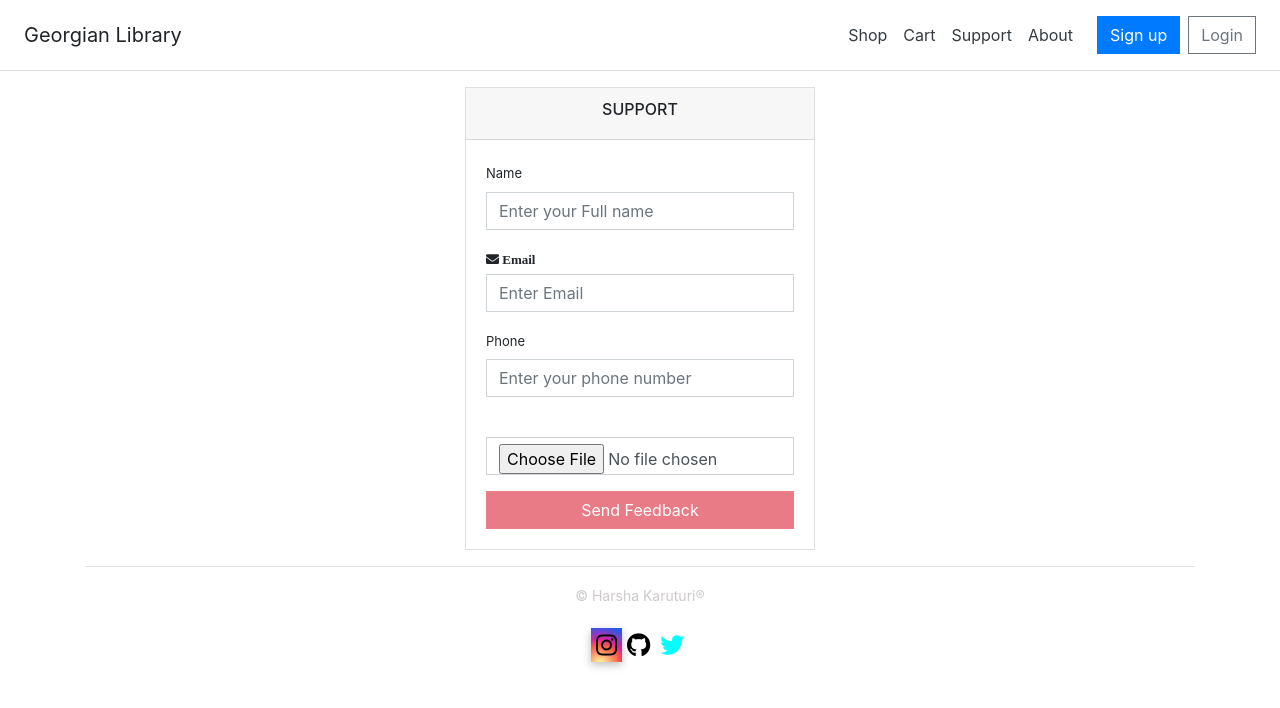
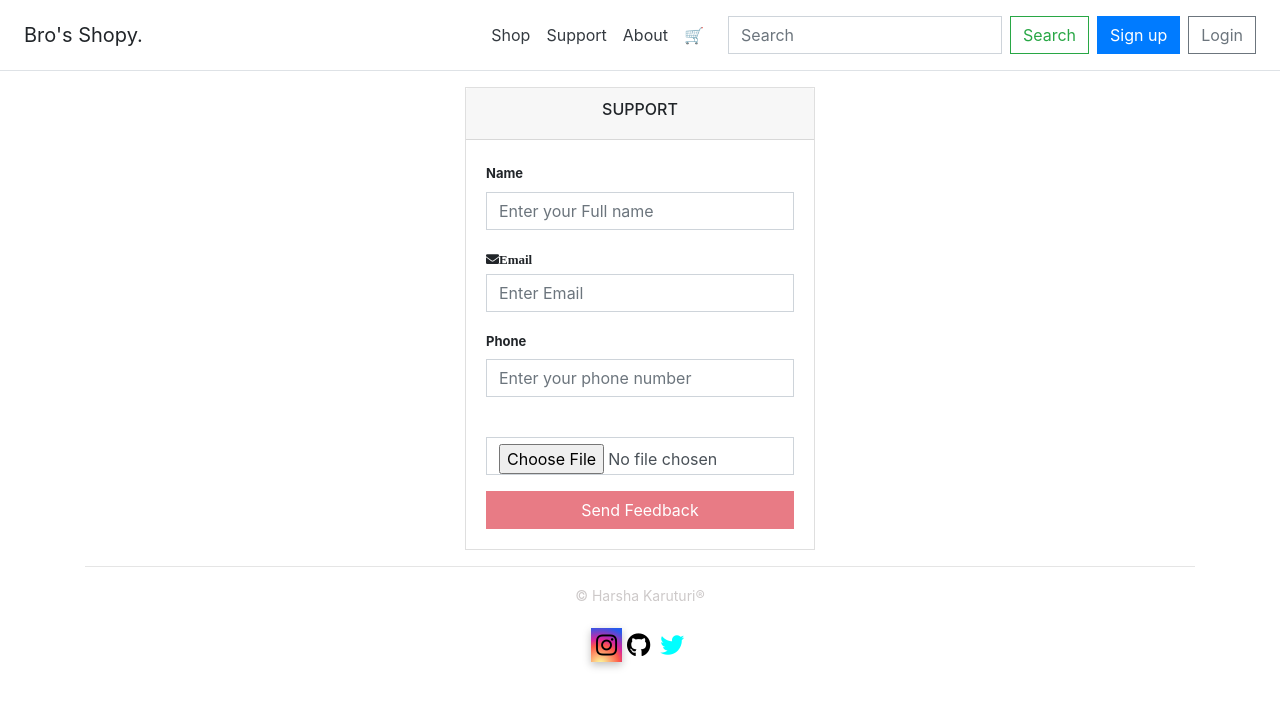
Before and after one commit to sharsha2/shopping-cart, an Angular app: page /support in a window 1280 px wide. Shown: the top 708 px of the page. Built offline with nearby package versions, Linux system fonts and the light colour scheme.

Commit message:
Updated overall page view including nav bar and products and name of the site

```diff
--- a/db.json
+++ b/db.json
@@ -2,38 +2,38 @@
   "products": [
     {
       "id": 1,
-      "name": "c++ book",
-      "description": "By Bjrne",
-      "imageUrl": "https://encrypted-tbn0.gstatic.com/images?q=tbn:ANd9GcT_NbTtQ9GXjanhReClnIlW-feJ_Uq7068flvJMpOZY21BDvtJgJkqdIHmyc1M_lCUYNfNrG9s&usqp=CAc",
+      "name": "Jack & jones",
+      "description": "Jack & jones T-Shirt",
+      "imageUrl": "https://image.s5a.com/is/image/TheBay/5713756687573_main?wid=984&hei=1312&qlt=90&resMode=sharp2&op_usm=0.9,1.0,8,0",
       "price": 299
     },
     {
       "id": 2,
-      "name": "c# book",
-      "description": "By Head First",
-      "imageUrl": "https://encrypted-tbn0.gstatic.com/images?q=tbn:ANd9GcR9NsTYV4fI2B2-j-I745Fe1azLUtnOQ1Eg2UQf3KgjzOWxgqOCJuUYx5yBsi4&usqp=CAc",
-      "price": 299
+      "name": "Levis",
+      "description": "Levis Shirt",
+      "imageUrl": "https://lsco.scene7.com/is/image/lsco/773800013-front-pdp?fmt=jpeg&qlt=70,1&op_sharpen=0&resMode=sharp2&op_usm=0.8,1,10,0&fit=crop,0&wid=720&hei=960",
+      "price": 45
     },
     {
       "id": 3,
-      "name": "Java book",
-      "description": "By java",
-      "imageUrl": "https://encrypted-tbn0.gstatic.com/images?q=tbn:ANd9GcQtQs4St_mT7dIJxLirRPr4cJS34gChmkY4Vq0-AvSw4OOEwUajtIN4fpUdxw&usqp=CAc",
-      "price": 299
+      "name": "US Polo",
+      "description": "USPA FLAG CREW NECK SWEATER",
+      "imageUrl": "https://cdn.shopify.com/s/files/1/0014/6217/3742/products/321008C1B-EVBL--0941.jpg?v=1599059847",
+      "price": 149
     },
     {
       "id": 4,
-      "name": "Pyhton book",
-      "description": "By Python",
-      "imageUrl": "https://encrypted-tbn0.gstatic.com/images?q=tbn:ANd9GcS_2fuQuRb4AmZvVEVb7MioF7WpQ9D0ypG3TGsDrKYrpMySnyIGcP7xY84FIw&usqp=CAc",
-      "price": 299
+      "name": "Pepe Jeans",
+      "description": "Pepe Jeans Blue color",
+      "imageUrl": "https://encrypted-tbn3.gstatic.com/shopping?q=tbn:ANd9GcTw2DCxWx9qH-3ZdHcRy9XHatdBzbFDwfvkSuwYZv2aA0U4dLap1jLcFrbs-Biw3XigncQ_BzY2q2l2LojXFoeOuByBTjEhy3y9SniD2vo&usqp=CAE",
+      "price": 99
     },
     {
       "id": 5,
-      "name": "Sql book",
-      "description": "By Oracle",
-      "imageUrl": "https://prodimage.images-bn.com/pimages/9780132715898_p0_v2_s1200x630.jpg",
-      "price": 299
+      "name": "Lee",
+      "description": "Lee Bruce Lee - T-shirt",
+      "imageUrl": "https://encrypted-tbn1.gstatic.com/shopping?q=tbn:ANd9GcSeKMhZN8mdtOGsyHt1KTjuXxaLDECNK2O9s5BxDA1QQq8-al8R5371-CYKVt-Sp3RzLWOUnCCwr7D6pLanuisI64gdz_qy51Oac_zcBz0&usqp=CAE",
+      "price": 99
     }
   ],
   "posts": [
@@ -44,110 +44,15 @@
     }
   ],
   "wishlist": [
+    {},
     {
-      "id": 3
+      "id": 2
+    },
+    {
+      "id": 5
     }
   ],
   "cart": [
-    {
-      "product": {
-        "id": 1,
-        "name": "c++ book",
-        "description": "By Bjrne",
-        "imageUrl": "https://encrypted-tbn0.gstatic.com/images?q=tbn:ANd9GcT_NbTtQ9GXjanhReClnIlW-feJ_Uq7068flvJMpOZY21BDvtJgJkqdIHmyc1M_lCUYNfNrG9s&usqp=CAc",
-        "price": 299
-      },
-      "id": 1
-    },
-    {
-      "product": {
-        "id": 1,
-        "name": "c++ book",
-        "description": "By Bjrne",
-        "imageUrl": "https://encrypted-tbn0.gstatic.com/images?q=tbn:ANd9GcT_NbTtQ9GXjanhReClnIlW-feJ_Uq7068flvJMpOZY21BDvtJgJkqdIHmyc1M_lCUYNfNrG9s&usqp=CAc",
-        "price": 299
-      },
-      "id": 2
-    },
-    {
-      "product": {
-        "id": 2,
-        "name": "c# book",
-        "description": "By Head First",
-        "imageUrl": "https://encrypted-tbn0.gstatic.com/images?q=tbn:ANd9GcR9NsTYV4fI2B2-j-I745Fe1azLUtnOQ1Eg2UQf3KgjzOWxgqOCJuUYx5yBsi4&usqp=CAc",
-        "price": 299
-      },
-      "id": 3
-    },
-    {
-      "product": {
-        "id": 1,
-        "name": "c++ book",
-        "description": "By Bjrne",
-        "imageUrl": "https://encrypted-tbn0.gstatic.com/images?q=tbn:ANd9GcT_NbTtQ9GXjanhReClnIlW-feJ_Uq7068flvJMpOZY21BDvtJgJkqdIHmyc1M_lCUYNfNrG9s&usqp=CAc",
-        "price": 299
-      },
-      "id": 4
-    },
-    {
-      "product": {
-        "id": 1,
-        "name": "c++ book",
-        "description": "By Bjrne",
-        "imageUrl": "https://encrypted-tbn0.gstatic.com/images?q=tbn:ANd9GcT_NbTtQ9GXjanhReClnIlW-feJ_Uq7068flvJMpOZY21BDvtJgJkqdIHmyc1M_lCUYNfNrG9s&usqp=CAc",
-        "price": 299
-      },
-      "id": 5
-    },
-    {
-      "product": {
-        "id": 2,
-        "name": "c# book",
-        "description": "By Head First",
-        "imageUrl": "https://encrypted-tbn0.gstatic.com/images?q=tbn:ANd9GcR9NsTYV4fI2B2-j-I745Fe1azLUtnOQ1Eg2UQf3KgjzOWxgqOCJuUYx5yBsi4&usqp=CAc",
-        "price": 299
-      },
-      "id": 6
-    },
-    {
-      "product": {
-        "id": 3,
-        "name": "Java book",
-        "description": "By java",
-        "imageUrl": "https://encrypted-tbn0.gstatic.com/images?q=tbn:ANd9GcQtQs4St_mT7dIJxLirRPr4cJS34gChmkY4Vq0-AvSw4OOEwUajtIN4fpUdxw&usqp=CAc",
-        "price": 299
-      },
-      "id": 7
-    },
-    {
-      "product": {
-        "id": 1,
-        "name": "c++ book",
-        "description": "By Bjrne",
-        "imageUrl": "https://encrypted-tbn0.gstatic.com/images?q=tbn:ANd9GcT_NbTtQ9GXjanhReClnIlW-feJ_Uq7068flvJMpOZY21BDvtJgJkqdIHmyc1M_lCUYNfNrG9s&usqp=CAc",
-        "price": 299
-      },
-      "id": 8
-    },
-    {
-      "product": {
-        "id": 1,
-        "name": "c++ book",
-        "description": "By Bjrne",
-        "imageUrl": "https://encrypted-tbn0.gstatic.com/images?q=tbn:ANd9GcT_NbTtQ9GXjanhReClnIlW-feJ_Uq7068flvJMpOZY21BDvtJgJkqdIHmyc1M_lCUYNfNrG9s&usqp=CAc",
-        "price": 299
-      },
-      "id": 9
-    }
-  ],
-  "comments": [
-    {
-      "id": 1,
-      "body": "some comment",
-      "postId": 1
-    }
-  ],
-  "profile": {
-    "name": "typicode"
-  }
+
+  ]
 }
--- a/src/app/app-routing.module.ts
+++ b/src/app/app-routing.module.ts
@@ -6,6 +6,8 @@ import { RegisterComponent } from './components/register/register.component';
 import {PageNotFoundComponent} from './components/shared/page-not-found/page-not-found.component';
 import { SupportComponent} from './components/support/support.component';
 import {AboutComponent} from './components/about/about.component';
+import {CartComponent} from './components/shopping-cart/cart/cart.component';
+import {WishlistService} from './services/wishlist.service';
 
 const routes: Routes = [
   {path: '', redirectTo: '/shop', pathMatch: 'full'},
@@ -14,7 +16,9 @@ const routes: Routes = [
   {path: 'shop', component: ShoppingCartComponent},
   {path: 'support', component: SupportComponent},
   {path: 'about', component: AboutComponent },
-  {path: '**', component: PageNotFoundComponent}
+  {path: 'cart', component: CartComponent},
+  {path: '**', component: PageNotFoundComponent},
+  {path: 'wishlist', component: WishlistService}
 ];
 
 @NgModule({
--- a/src/app/components/about/about.component.html
+++ b/src/app/components/about/about.component.html
@@ -2,13 +2,13 @@
   <div class="col-md-4 offset-md-4">
     <div class="card">
       <div class="card-header">
-        <h3>About Page</h3>
+        <h3 align="center">About Page</h3>
         <div>
           <div class="card-body">
-            <p>Your in about page. We the organisation of georgian college has announced a new
-            library for the students of georgian. 📚 📑 📕 📖</p>
+            <p>Your in about page. We Bros Shopy are continuously trying to serve our customer's the best
+            as promised.</p>
             <hr>
-            <p>For for details or enquiry please don't fell hesitate to contact-us. 📞</p>
+            <p>For further details or enquiry please don't fell hesitate to contact-us. 📞</p>
             <p>
               <a [routerLink]="['support']">Go Back to Home</a>
             </p>
--- a/src/app/components/shared/header/header.component.html
+++ b/src/app/components/shared/header/header.component.html
@@ -1 +1 @@
-<span>Georgian Library</span>
+<span>Bro's Shopy.</span>
--- a/src/app/components/shared/nav/nav.component.html
+++ b/src/app/components/shared/nav/nav.component.html
@@ -1,12 +1,15 @@
 <div class="d-flex flex-column flex-md-row align-items-center p-3 px-md-4 mb-3 bg-white border-bottom box-shadow">
   <h5 class="my-0 mr-md-auto font-weight-normal"><app-header></app-header></h5>
-
   <nav class="my-2 my-md-0 mr-md-3">
     <a class="p-2 text-dark" [routerLink]="['shop']">Shop</a>
-    <a class="p-2 text-dark" [routerLink]="['cart']">Cart</a>
     <a class="p-2 text-dark" [routerLink]="['support']">Support</a>
     <a class="p-2 text-dark" [routerLink]="['about']">About</a>
+    <a class="p-2 text-dark" [routerLink]="['cart']">🛒</a>
   </nav>
-  <a class="btn btn-primary" [routerLink]="['/register']">Sign up</a>
+  <form class="form-inline my-2 my-lg-0">
+    <input class="form-control mr-sm-2" type="text" placeholder="Search">
+    <button class="btn btn-outline-success" type="submit">Search</button>
+  </form>
+  <a class="ml-2 btn btn-primary" [routerLink]="['/register']">Sign up</a>
   <a class="ml-2 btn btn-outline-secondary" [routerLink]="['/login']">Login</a>
 </div>
--- a/src/app/components/support/support.component.html
+++ b/src/app/components/support/support.component.html
@@ -1,4 +1,3 @@
-
 <div class="row">
   <div class="col-md-4 offset-md-4">
     <div class="guest-form-card card">
@@ -8,7 +7,7 @@
       <div class="card-body">
         <form [formGroup]="supportForm" (ngSubmit)="support()">
           <div class="form-group">
-            <label for="name">Name</label>
+            <label for="name"><strong>Name</strong></label>
             <input id="name"
                    class="form-control"
                    placeholder="Enter your Full name"
@@ -19,7 +18,7 @@
           </div>
 
           <div class="form-group">
-            <label for="email" class="fa fa-envelope" aria-hidden="true"> Email</label>
+            <label for="email" class="fa fa-envelope" aria-hidden="true"><strong>Email</strong></label>
             <input type="email"
                    id="email"
                    class="form-control"
@@ -34,7 +33,7 @@
           </div>
 
           <div class="form-group">
-            <label for="phone">Phone</label>
+            <label for="phone"><strong>Phone</strong></label>
             <input id="phone"
                    class="form-control"
                    placeholder="Enter your phone number"
@@ -50,11 +49,8 @@
                    [ngClass]="{'is-invalid': supportForm.get('file').touched
                    && supportForm.get('file').invalid }"
             formControlName="file"/>
-            <span class="invalid-feedback">please upload a file.</span>
+            <span class="invalid-feedback"> please upload a file.</span>
           </div>
-
-
-
           <button class="btn btn-danger btn-block" [disabled]="supportForm.invalid">Send Feedback</button>
         </form>
       </div>
```
